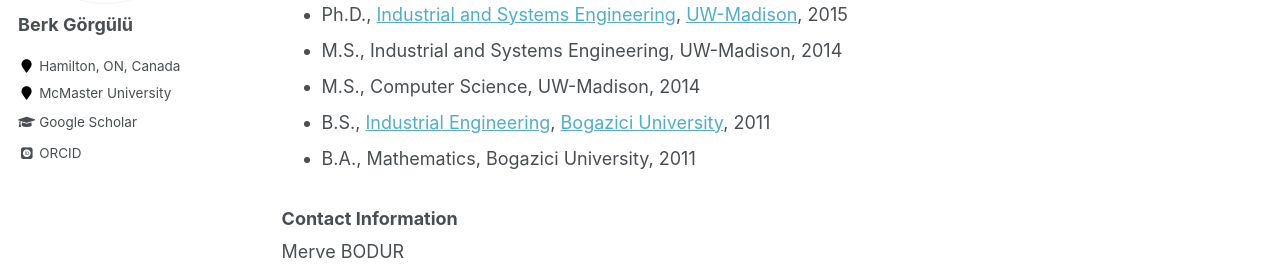
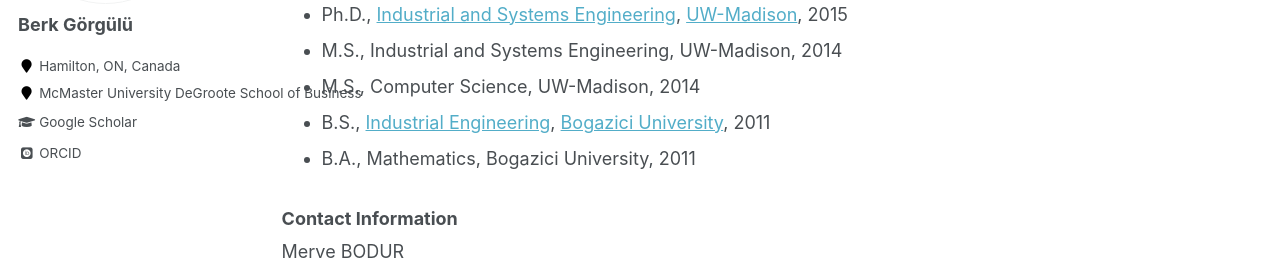
Before and after one commit to gorguluberk/gorguluberk.github.io, a Jekyll site: the page built from _pages/about.md, in a window 1280 px wide. Shown: the part 289-558 px from the top of the page. Built offline with Jekyll 4.4.1, drawn with Linux system fonts in a browser that asks for light colours; some web fonts are replaced.

Commit message:
Update _config.yml

```diff
--- a/_config.yml
+++ b/_config.yml
@@ -84,7 +84,7 @@ author:
   avatar           : "profile.png"
   bio              : " "
   location         : "Hamilton, ON, Canada"
-  employer         : "McMaster University"
+  employer         : "McMaster University \n DeGroote School of Business"
   pubmed           : #"https://www.ncbi.nlm.nih.gov/pubmed/?term=john+snow"
   googlescholar    : "https://scholar.google.com/citations?user=82VVKC0AAAAJ&hl=en"
   email            :
```
